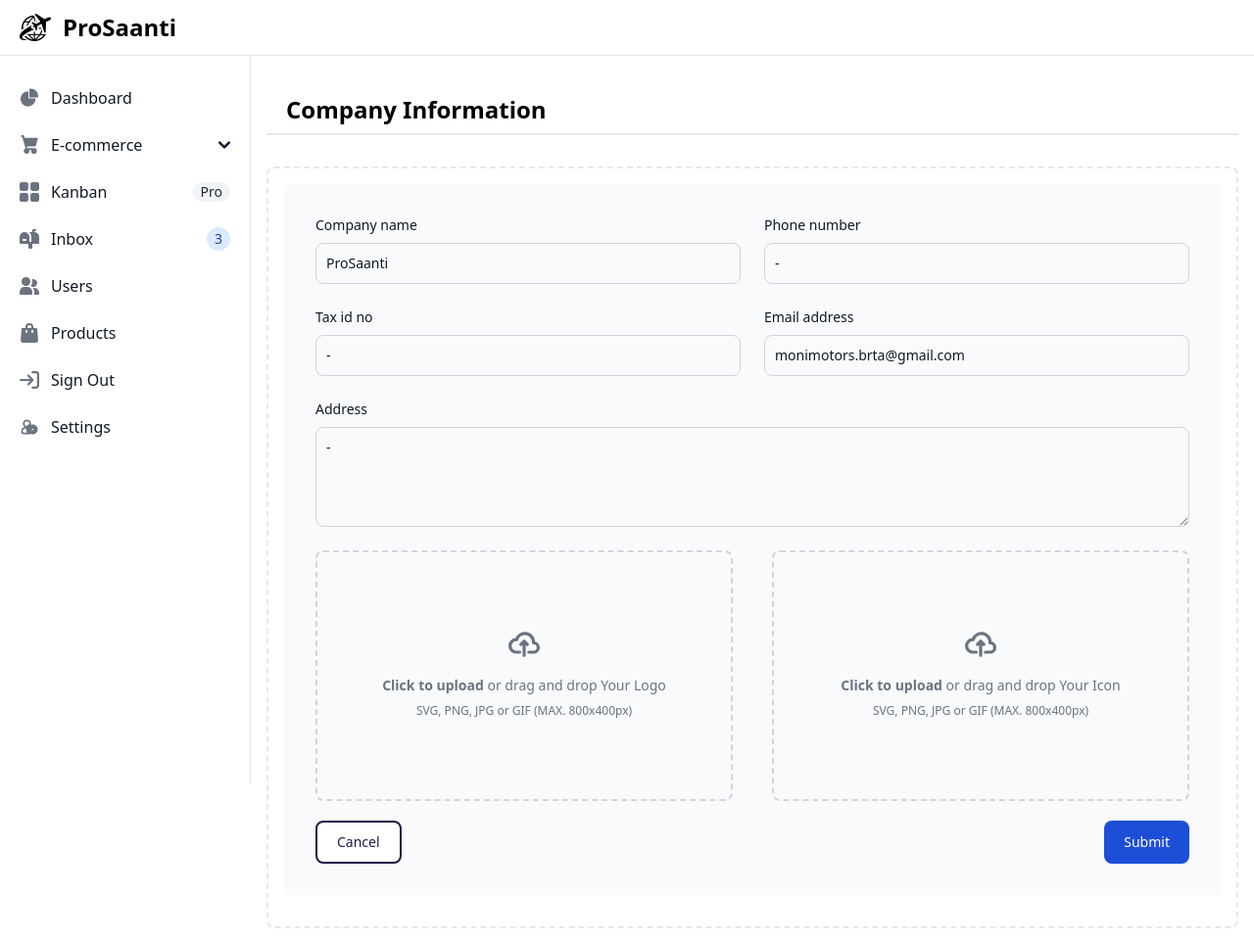
After one commit to Sawjal-sikder/travel, a Django app: page /admin/settings/ in a window 1280 px wide. The commit adds this page. Shown: the whole page at 98% size. Run offline with Django 5.2, Linux system fonts and the light colour scheme; data comes from the database, SQL or seed files in the repository; both versions use the stored data as it was after the commit; some libraries are stand-ins or nearby versions.

Commit message:
company information complate

```diff
--- /dev/null
+++ b/prosaanti/dashboard/context_processors.py
@@ -0,0 +1,12 @@
+from .models import CompanyInformation
+
+def com_info(request):
+    if request.user.is_authenticated:
+        try:
+            info = CompanyInformation.objects.get(pk=1)
+        except CompanyInformation.DoesNotExist:
+            info = None
+    else:
+        info = None
+
+    return {'info': info}
--- /dev/null
+++ b/prosaanti/dashboard/templates/settings/complanyinformation.html
@@ -0,0 +1,109 @@
+{% extends 'base.html' %}
+{% block title %}ProSaanti{% endblock %}
+{% block content %}
+{% block nav %}
+{% endblock %}
+{% include 'sidebar.html' %}
+
+<div class="p-4 sm:ml-64">
+    <p class="text-2xl mb-8 pb-2 ps-5 border-b-2 font-bold">Company Information</p>
+    <div class="p-4 border-2 border-gray-200 border-dashed rounded-lg dark:border-gray-700 ">
+        <div class="flex items-center justify-center mb-4 rounded bg-gray-50 dark:bg-gray-800">
+
+            <form method="POST" action="{% url 'comInfo' %}" enctype="multipart/form-data" class="w-full p-8">
+                {% csrf_token %}
+                <div class="grid gap-6 mb-6 md:grid-cols-2">
+                    <div>
+                        <label for="com_name" class="block mb-2 text-sm font-medium text-gray-900 dark:text-white">Company
+                            name</label>
+                        <input type="text" id="com_name"
+                               class="bg-gray-50 border border-gray-300 text-gray-900 text-sm rounded-lg focus:ring-blue-500 focus:border-blue-500 block w-full p-2.5 dark:bg-gray-700 dark:border-gray-600 dark:placeholder-gray-400 dark:text-white dark:focus:ring-blue-500 dark:focus:border-blue-500"
+                               autocomplete="company" value="{% if info.name %}{{info.name}} {% else %}-{% endif %}"
+                               name="name"/>
+                    </div>
+
+                    <div>
+                        <label for="phone" class="block mb-2 text-sm font-medium text-gray-900 dark:text-white">Phone
+                            number</label>
+                        <input type="tel" id="phone"
+                               class="bg-gray-50 border border-gray-300 text-gray-900 text-sm rounded-lg focus:ring-blue-500 focus:border-blue-500 block w-full p-2.5 dark:bg-gray-700 dark:border-gray-600 dark:placeholder-gray-400 dark:text-white dark:focus:ring-blue-500 dark:focus:border-blue-500"
+                               autocomplete="phone"
+                               value="{% if info.phone_number %}{{info.phone_number}} {% else %}-{% endif %}"
+                               name="phone_number"/>
+                    </div>
+                    <div>
+                        <label for="tax_id" class="block mb-2 text-sm font-medium text-gray-900 dark:text-white">Tax id
+                            no
+                        </label>
+                        <input type="text" id="tax_id"
+                               class="bg-gray-50 border border-gray-300 text-gray-900 text-sm rounded-lg focus:ring-blue-500 focus:border-blue-500 block w-full p-2.5 dark:bg-gray-700 dark:border-gray-600 dark:placeholder-gray-400 dark:text-white dark:focus:ring-blue-500 dark:focus:border-blue-500"
+                               value="{% if info.tax_id %}{{info.tax_id}} {% else %}-{% endif %}" name="tax_id"/>
+                    </div>
+                    <div>
+                        <label for="email" class="block mb-2 text-sm font-medium text-gray-900 dark:text-white">Email
+                            address</label>
+                        <input type="email" id="email"
+                               class="bg-gray-50 border border-gray-300 text-gray-900 text-sm rounded-lg focus:ring-blue-500 focus:border-blue-500 block w-full p-2.5 dark:bg-gray-700 dark:border-gray-600 dark:placeholder-gray-400 dark:text-white dark:focus:ring-blue-500 dark:focus:border-blue-500"
+                               value="{% if info.email %}{{info.email}} {% else %}-{% endif %}" name="email"/>
+                    </div>
+                </div>
+                <div class="mb-6">
+                    <label for="address" class="block mb-2 text-sm font-medium text-gray-900 dark:text-white">
+                        Address
+                    </label>
+                    <textarea id="address" rows="4"
+                              class="block p-2.5 w-full text-sm text-gray-900 bg-gray-50 rounded-lg border border-gray-300 focus:ring-blue-500 focus:border-blue-500 dark:bg-gray-700 dark:border-gray-600 dark:placeholder-gray-400 dark:text-white dark:focus:ring-blue-500 dark:focus:border-blue-500"
+                              name="address">{% if info.address %}{{ info.address }}{% else %}-{% endif %}</textarea>
+                </div>
+                <div class="flex items-center justify-center gap-10 w-full text-center">
+                    <label for="dropzone-file"
+                           class="flex flex-col items-center justify-center w-full h-64 border-2 border-gray-300 border-dashed rounded-lg cursor-pointer bg-gray-50 dark:hover:bg-gray-800 dark:bg-gray-700 hover:bg-gray-100 dark:border-gray-600 dark:hover:border-gray-500 dark:hover:bg-gray-600">
+                        <div class="flex flex-col items-center justify-center pt-5 pb-6">
+                            <svg class="w-8 h-8 mb-4 text-gray-500 dark:text-gray-400" aria-hidden="true"
+                                 xmlns="http://www.w3.org/2000/svg" fill="none" viewBox="0 0 20 16">
+                                <path stroke="currentColor" stroke-linecap="round" stroke-linejoin="round"
+                                      stroke-width="2"
+                                      d="M13 13h3a3 3 0 0 0 0-6h-.025A5.56 5.56 0 0 0 16 6.5 5.5 5.5 0 0 0 5.207 5.021C5.137 5.017 5.071 5 5 5a4 4 0 0 0 0 8h2.167M10 15V6m0 0L8 8m2-2 2 2"/>
+                            </svg>
+                            <p class="mb-2 text-sm text-gray-500 dark:text-gray-400"><span class="font-semibold">Click to upload</span>
+                                or drag and drop Your Logo</p>
+                            <p class="text-xs text-gray-500 dark:text-gray-400">SVG, PNG, JPG or GIF (MAX.
+                                800x400px)</p>
+                        </div>
+                        <input id="dropzone-file" type="file" class="hidden" name="logo"/>
+                    </label>
+                    <label for="dropzone-file-icon"
+                           class="flex flex-col items-center justify-center w-full h-64 border-2 border-gray-300 border-dashed rounded-lg cursor-pointer bg-gray-50 dark:hover:bg-gray-800 dark:bg-gray-700 hover:bg-gray-100 dark:border-gray-600 dark:hover:border-gray-500 dark:hover:bg-gray-600">
+                        <div class="flex flex-col items-center justify-center pt-5 pb-6">
+                            <svg class="w-8 h-8 mb-4 text-gray-500 dark:text-gray-400" aria-hidden="true"
+                                 xmlns="http://www.w3.org/2000/svg" fill="none" viewBox="0 0 20 16">
+                                <path stroke="currentColor" stroke-linecap="round" stroke-linejoin="round"
+                                      stroke-width="2"
+                                      d="M13 13h3a3 3 0 0 0 0-6h-.025A5.56 5.56 0 0 0 16 6.5 5.5 5.5 0 0 0 5.207 5.021C5.137 5.017 5.071 5 5 5a4 4 0 0 0 0 8h2.167M10 15V6m0 0L8 8m2-2 2 2"/>
+                            </svg>
+                            <p class="mb-2 text-sm text-gray-500 dark:text-gray-400"><span class="font-semibold">Click to upload</span>
+                                or drag and drop Your Icon</p>
+                            <p class="text-xs text-gray-500 dark:text-gray-400">SVG, PNG, JPG or GIF (MAX.
+                                800x400px)</p>
+                        </div>
+                        <input id="dropzone-file-icon" type="file" class="hidden" name="icon"/>
+                    </label>
+                </div>
+
+                <div class="mt-5 flex justify-between ">
+                    <a href="{% url 'admin' %}"
+                       class="text-indigo-950 bg-white border-2 border-indigo-950 hover:border-2 border-indigo-950 focus:ring-4 focus:outline-none focus:ring-indigo-950 font-medium rounded-lg text-sm w-full sm:w-auto px-5 py-2.5 text-center">
+                        Cancel
+                    </a>
+                    <button type="submit"
+                            class="text-white bg-blue-700 hover:bg-blue-800 focus:ring-4 focus:outline-none focus:ring-blue-300 font-medium rounded-lg text-sm w-full sm:w-auto px-5 py-2.5 text-center dark:bg-blue-600 dark:hover:bg-blue-700 dark:focus:ring-blue-800">
+                        Submit
+                    </button>
+                </div>
+            </form>
+
+        </div>
+    </div>
+</div>
+
+{% endblock %}
--- a/prosaanti/dashboard/templates/sidebar.html
+++ b/prosaanti/dashboard/templates/sidebar.html
@@ -12,8 +12,8 @@
                               d="M2 4.75A.75.75 0 012.75 4h14.5a.75.75 0 010 1.5H2.75A.75.75 0 012 4.75zm0 10.5a.75.75 0 01.75-.75h7.5a.75.75 0 010 1.5h-7.5a.75.75 0 01-.75-.75zM2 10a.75.75 0 01.75-.75h14.5a.75.75 0 010 1.5H2.75A.75.75 0 012 10z"></path>
                     </svg>
                 </button>
-                <a href="{% url 'home' %}" class="flex ms-2 md:me-24">
-                    <img src="https://flowbite.com/docs/images/logo.svg" class="h-8 me-3" alt="FlowBite Logo"/>
+                <a href="{% url 'home' %}" class="flex ms-2 md:me-24 hover:text-indigo-800">
+                    <img src="{{info.logo.url}}" class="h-8 me-3" alt="FlowBite Logo"/>
                     <span class="self-center text-xl font-semibold sm:text-2xl whitespace-nowrap dark:text-white">ProSaanti</span>
                 </a>
             </div>
@@ -155,7 +155,7 @@
                 </a>
             </li>
             <li>
-                <a href="#"
+                <a href="{% url 'comInfo' %}"
                    class="flex items-center p-2 text-gray-900 rounded-lg dark:text-white hover:bg-gray-100 dark:hover:bg-gray-700 group">
                     <svg class="flex-shrink-0 w-5 h-5 text-gray-500 transition duration-75 dark:text-gray-400 group-hover:text-gray-900 dark:group-hover:text-white"
                          xmlns="http://www.w3.org/2000/svg" fill="none" viewBox="0 0 24 24" stroke-width="2"
--- a/prosaanti/dashboard/urls.py
+++ b/prosaanti/dashboard/urls.py
@@ -2,5 +2,6 @@ from django.urls import path
 from .views import *
 
 urlpatterns = [
-    path('', adminPanel, name='admin')
+    path('', adminPanel, name='admin'),
+    path('settings/', comInfo, name='comInfo'),
 ]
--- a/prosaanti/dashboard/views.py
+++ b/prosaanti/dashboard/views.py
@@ -1,6 +1,39 @@
-from django.shortcuts import render
+from django.shortcuts import render, get_object_or_404
+from .models import CompanyInformation
 
 
 # Create your views here.
 def adminPanel(request):
     return render(request, 'admin.html')
+
+
+def comInfo(request):
+    # Using get_object_or_404 to handle non-existent cases more gracefully
+    info = get_object_or_404(CompanyInformation, pk=1)
+
+    if request.method == 'POST':
+        name = request.POST.get('name')
+        phone_number = request.POST.get('phone_number')
+        tax_id = request.POST.get('tax_id')
+        email = request.POST.get('email')
+        address = request.POST.get('address')
+        logo = request.FILES.get('logo')
+        icon = request.FILES.get('icon')
+        print(icon)
+        # Update fields
+        info.name = name
+        info.phone_number = phone_number
+        info.tax_id = tax_id
+        info.email = email
+        info.address = address
+        info.logo = logo
+        info.icon = icon
+        # Save the updated object to the database
+        info.save()
+
+    # Pass the company information to the template for display
+    context = {
+        'info': info,
+    }
+
+    return render(request, 'settings/complanyinformation.html', context)
--- a/prosaanti/prosaanti/settings.py
+++ b/prosaanti/prosaanti/settings.py
@@ -53,6 +53,7 @@ TEMPLATES = [
                 'django.contrib.auth.context_processors.auth',
                 'django.contrib.messages.context_processors.messages',
                 'accounts.context_processors.userprofile',
+                'dashboard.context_processors.com_info',
             ],
         },
     },
--- a/prosaanti/templates/base.html
+++ b/prosaanti/templates/base.html
@@ -4,7 +4,7 @@
 <head>
     <meta charset="UTF-8">
     <meta name="viewport" content="width=device-width, initial-scale=1.0">
-    <link rel="icon" href="{% static 'icon/img.png' %}">
+    <link rel="icon" href="{{info.logo.url}}">
     <title>{% block title %}Prosaanti{% endblock %}</title>
     <script src="https://cdn.tailwindcss.com"></script>
     <link href="https://cdnjs.cloudflare.com/ajax/libs/flowbite/1.6.5/flowbite.min.css" rel="stylesheet"/>
--- a/prosaanti/templates/navbar.html
+++ b/prosaanti/templates/navbar.html
@@ -1,8 +1,8 @@
 <nav class="bg-white dark:bg-gray-900 fixed w-full z-20 top-0 start-0 border-b border-gray-200 dark:border-gray-600">
     <div class="max-w-screen-2xl flex flex-wrap items-center justify-between mx-auto p-4">
         <a href="{% url 'home' %}" class="flex items-center space-x-3 rtl:space-x-reverse">
-            <img src="https://flowbite.com/docs/images/logo.svg" class="h-8" alt="Flowbite Logo">
-            <span class="self-center text-2xl font-semibold whitespace-nowrap dark:text-white">ProSaanti</span>
+            <img src="{{info.icon.url}}" class="h-8" alt="Logo">
+            <span class="self-center text-2xl font-semibold whitespace-nowrap dark:text-white">{{info.name}}</span>
         </a>
         <div class="flex md:order-2 space-x-3 md:space-x-0 rtl:space-x-reverse">
             {% if user.is_authenticated %}
```
Also changed, not shown: prosaanti/db.sqlite3, prosaanti/media/company_logos/TVS_Motor_logo_PNG8.png (added), prosaanti/media/company_logos/travel-icon_4F1Rf3D.png (added), prosaanti/media/company_logos/travel-icon_72ZfZ81.png (added), prosaanti/media/company_logos/travel-icon_FU5iCo1.png (added), prosaanti/media/company_logos/travel-icon_JijeSpI.png (added), prosaanti/media/company_logos/travel-icon_OYLJnIG.png (added), prosaanti/media/company_logos/travel-icon_YRPSVwv.png (added), prosaanti/media/company_logos/travel-icon_cP6l3IP.png (added).
